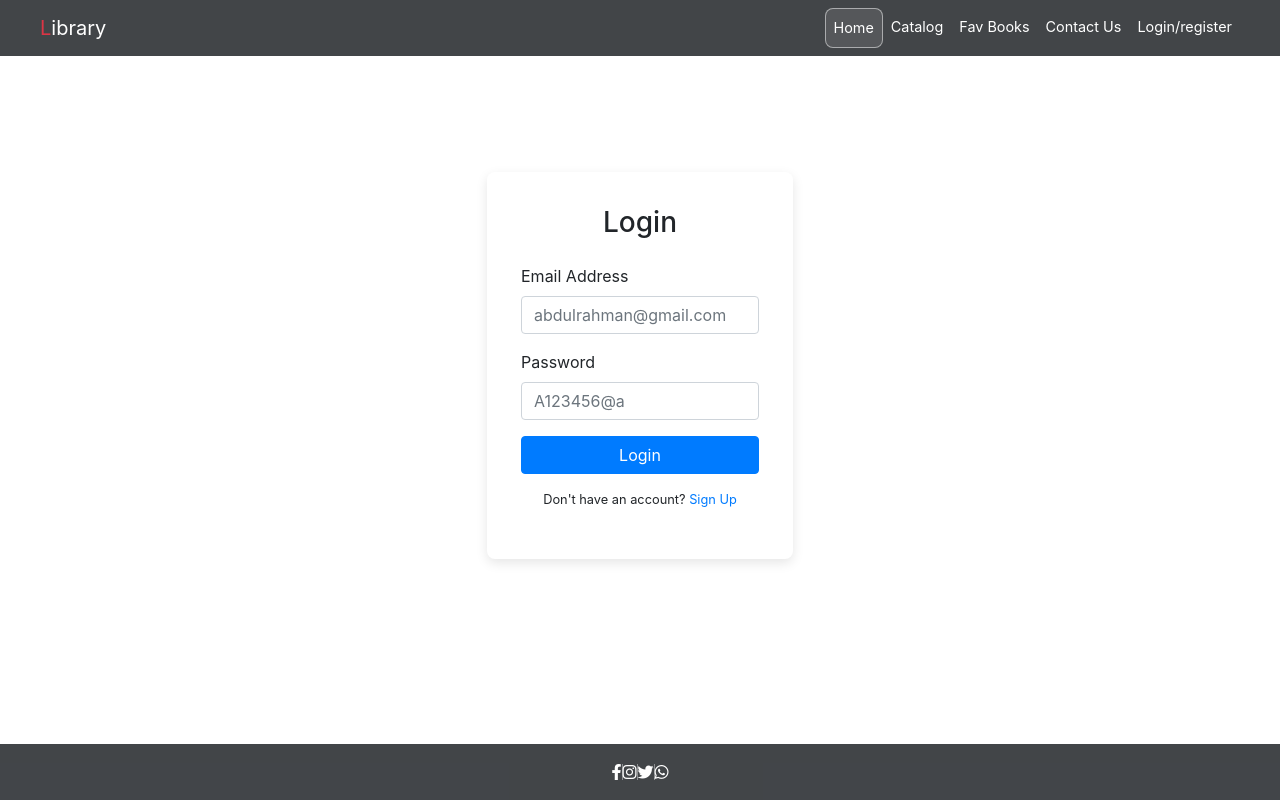
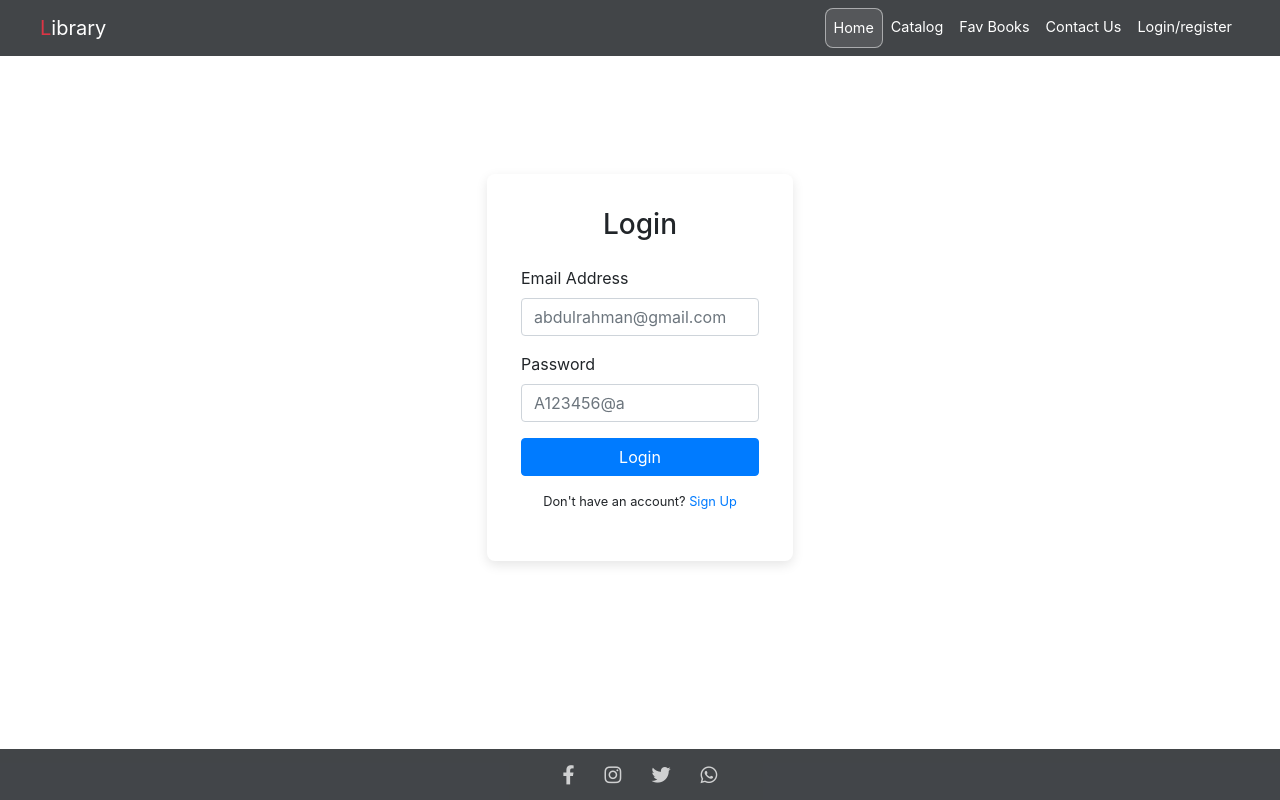
Before and after one commit to ApdulRahman-Almoataz-bellah/login-page, a plain HTML site: page index.html in a window 1280 px wide. Drawn offline with Linux system fonts and the light colour scheme.

Commit message:
Add files via upload

```diff
--- a/index.html
+++ b/index.html
@@ -73,18 +73,15 @@
     </div>
 
     <footer class="footer-custom text-light py-3 mt-auto">
-        <div class="container text-center">
-            <div class="d-flex justify-content-center align-items-center gap-3 fs-5">
-                <a href="#" class="text-white opacity-75"><i class="fab fa-facebook-f"></i></a>
-                <span class="footer-divider"></span>
-                <a href="#" class="text-white opacity-75"><i class="fab fa-instagram"></i></a>
-                <span class="footer-divider"></span>
-                <a href="#" class="text-white opacity-75"><i class="fab fa-twitter"></i></a>
-                <span class="footer-divider"></span>
-                <a href="#" class="text-white opacity-75"><i class="fab fa-whatsapp"></i></a>
-            </div>
+    <div class="container">
+        <div class="social-links">
+            <a href="#"><i class="fab fa-facebook-f"></i></a>
+            <a href="#"><i class="fab fa-instagram"></i></a>
+            <a href="#"><i class="fab fa-twitter"></i></a>
+            <a href="#"><i class="fab fa-whatsapp"></i></a>
         </div>
-    </footer>
+    </div>
+</footer>
 
     <script src="main.js"></script>
 </body>
--- a/style.css
+++ b/style.css
@@ -36,3 +36,16 @@ body {
     height: 16px;
     background-color: rgba(255, 255, 255, 0.4);
 }
+.social-links {
+    display: flex;
+    justify-content: center;
+    align-items: center;
+    gap: 30px;
+}
+
+.social-links a {
+    color: rgba(255, 255, 255, 0.75);
+    font-size: 1.2rem;
+    display: flex;
+    align-items: center;
+}
```
